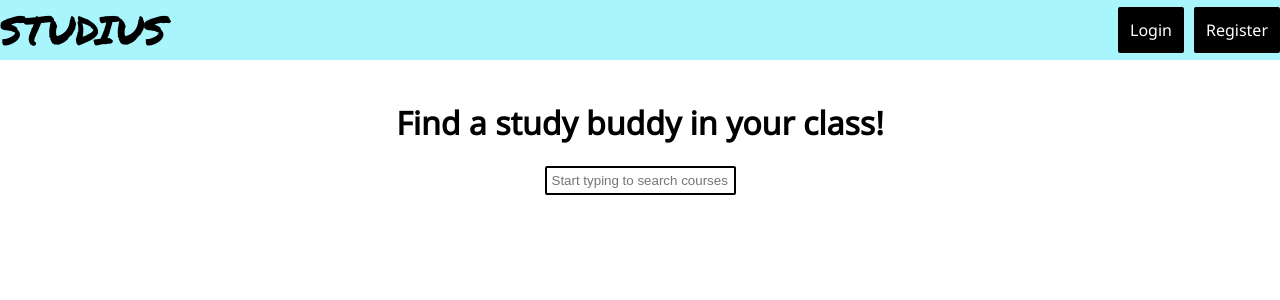
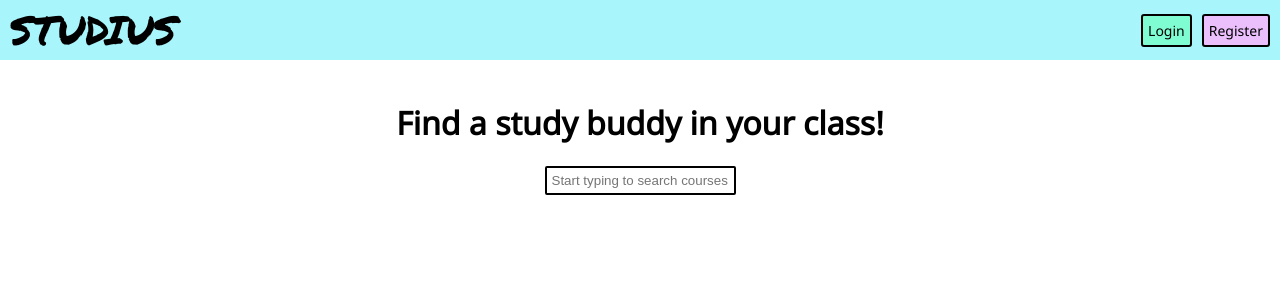
Before and after one commit to jpwall/sbf-frontend, a React (Create React App) app: page / in a window 1280 px wide. Shown: the top 300 px of the page. Built offline with nearby package versions, Linux system fonts and the light colour scheme.

Commit message:
miscellaneous visual changes

```diff
--- a/src/Global.css
+++ b/src/Global.css
@@ -24,12 +24,15 @@ input {
     justify-content: space-between;
     background: #a9f5fc;
     box-sizing: border-box;
+    padding: 5px;
 }
 
 .logo {
     font-family: 'Permanent Marker', cursive;
     color: black;
     font-size: 40px;
+    margin-left: 5px;
+    margin-right: 5px;
 }
 
 .menuButton {
@@ -39,18 +42,6 @@ input {
 .rightSideHeader {
     display: flex;
     flex-direction: row;
-}
-
-.button {
-    background: black;
-    color: white;
-    box-sizing: border-box;
-    border: black;
-    border-style: solid;
-    border-width: 2px;
-    border-radius: 2px;
-    padding: 10px;
-    margin-left: 10px;
 }
 
 .searchFiltering {
@@ -99,7 +90,7 @@ Form {
     height: auto;
     display: flex;
     flex-direction: column;
-    align-items: first firstbaseline;
+    align-items: center;
 }
 
 .form-group {
@@ -110,7 +101,7 @@ Form {
     align-self: center;
 }
 
-button {
+button, .button {
     text-align: center;
     text-decoration: none;
     font-size: 14px;
@@ -121,6 +112,8 @@ button {
     border: black;
     border-style: solid;
     border-width: 2px;
+    margin-left: 5px;
+    margin-right: 5px;
 }
 
 .button-alt {
@@ -134,6 +127,8 @@ button {
     border: black;
     border-style: solid;
     border-width: 2px;
+    margin-left: 5px;
+    margin-right: 5px;
 }
 
 #red {
@@ -143,3 +138,8 @@ button {
 #purple {
     background: #eabffc;
 }
+
+#black {
+    background: black;
+    color: white;
+}
--- a/src/components/Header.js
+++ b/src/components/Header.js
@@ -20,12 +20,12 @@ class Header extends Component {
         if (isLoggedIn) {
             rightSide = (<div className="rightSideHeader">
                            <a href="/dashboard"><div className="button">Your Courses</div></a>
-                           <a href="/" onClick={() => { authenticationService.logout() }} className="button">Logout</a>
+                           <a href="/" onClick={() => { authenticationService.logout() }} className="button" id="black">Logout</a>
                          </div>);
         } else {
             rightSide = (<div className="rightSideHeader">
                            <a href="/login"><div className="button">Login</div></a>
-                           <a href="/register"><div className="button">Register</div></a>
+                           <a href="/register"><div className="button" id="purple">Register</div></a>
                          </div>);
         }
         return (
--- a/src/pages/Login.js
+++ b/src/pages/Login.js
@@ -67,7 +67,7 @@ class Login extends React.Component {
                         </Form>
                     )}
                 />
-		<a className="button-alt" href="/register">Or Create an Account</a>
+		<a className="button-alt" href="/register">Register</a>
             </div>
         );
     }
```
Also changed, not shown: src/pages/Register.js (+1 -1 lines).
